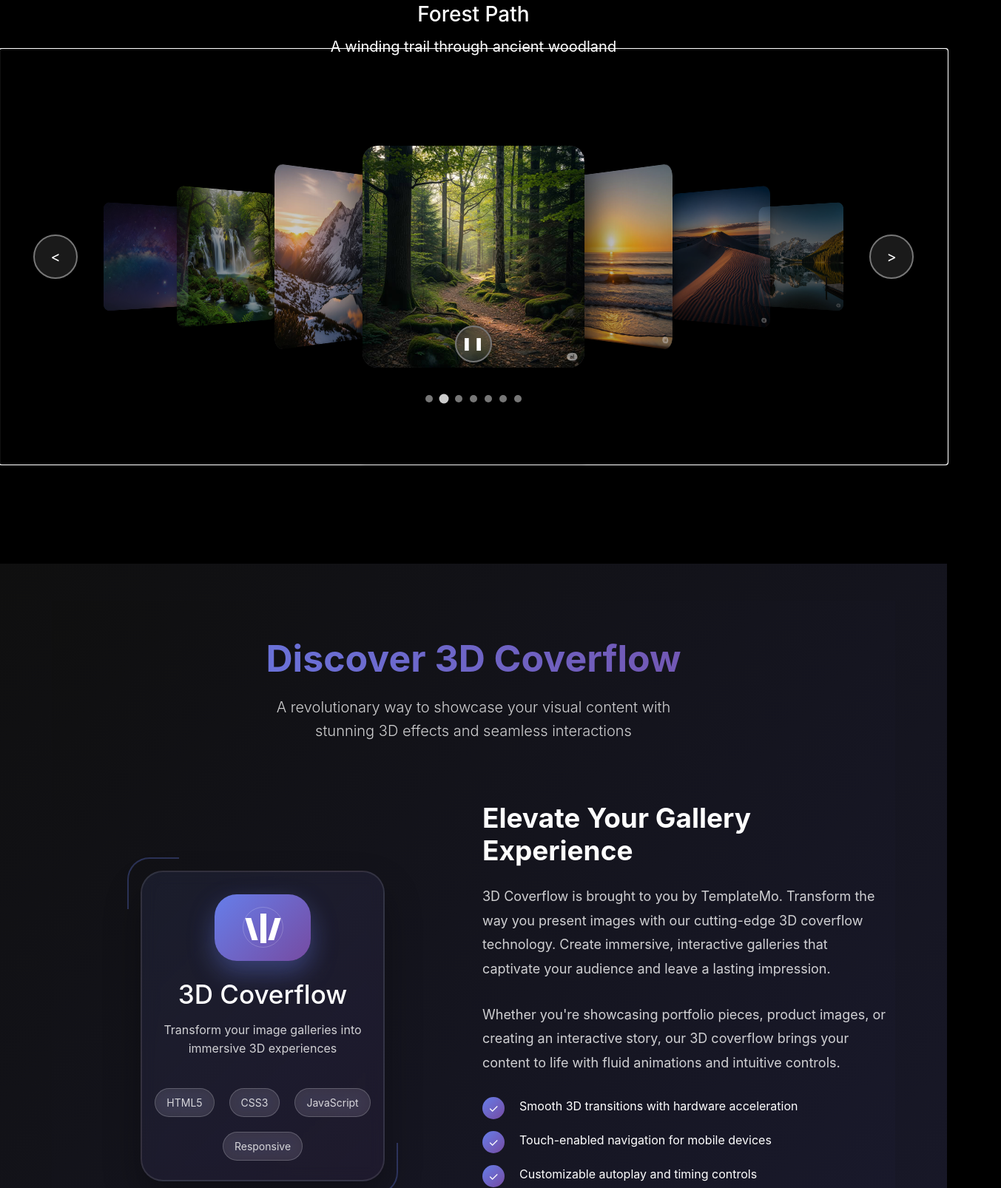
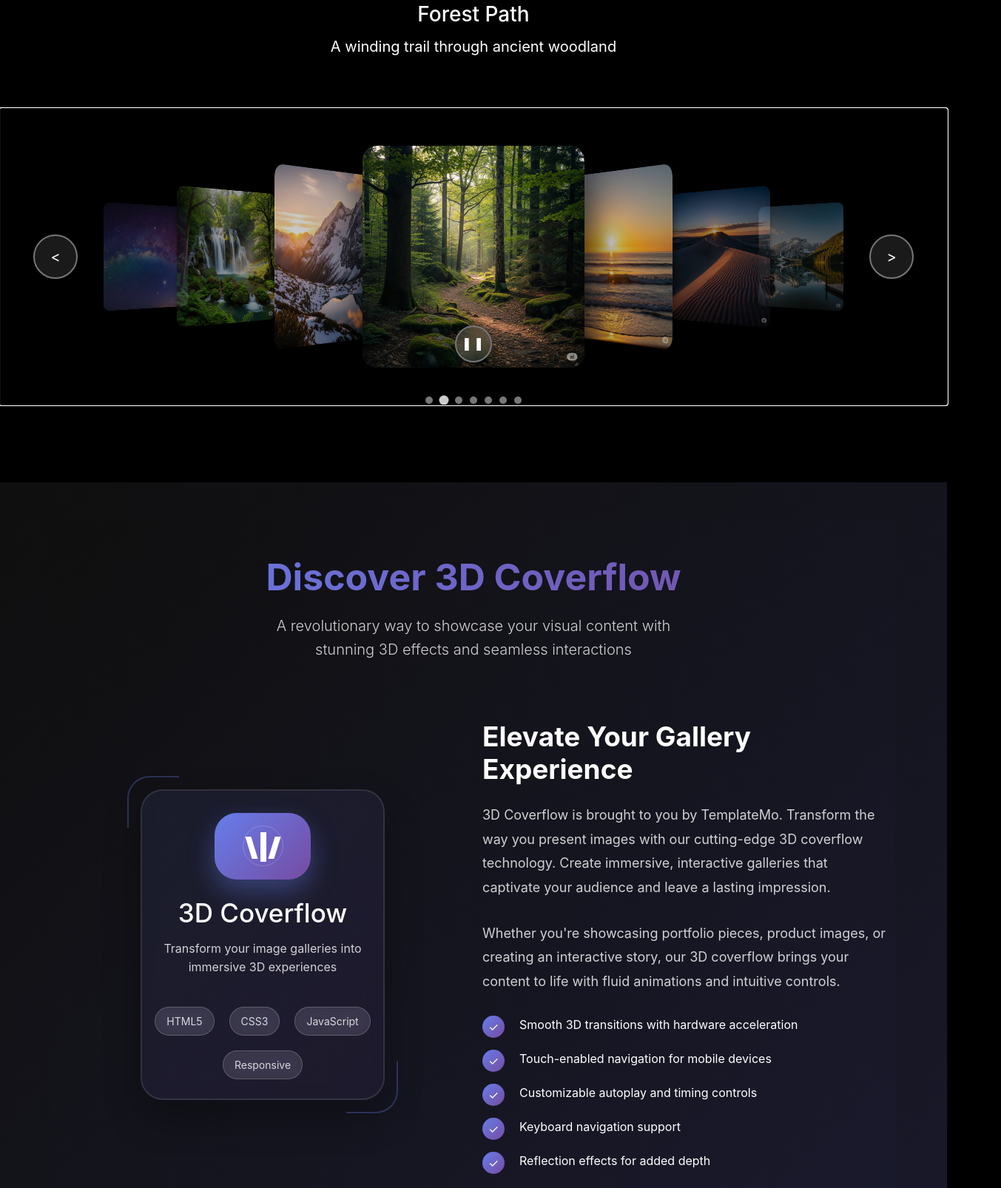
Before and after one commit to AyaAhmed484/3D-coverflow, a plain HTML site: page index.html in a window 1280 px wide. Shown: the part 87-1693 px from the top of the page at 74% size, 1353 px wide, since content can reach past the window. Drawn offline with nearby package versions, Linux system fonts and the light colour scheme.

Commit message:
solve scroll and add favicon

```diff
--- a/index.html
+++ b/index.html
@@ -4,6 +4,9 @@
     <meta charset="UTF-8">
     <meta name="viewport" content="width=device-width, initial-scale=1.0">
     <title>Template One 3D</title>
+    <!-- Add Favicon -->
+
+    <link rel="icon" type="image/png" href="images/logo.png">
     <!--FontAwesome Library-->
     <!-- استخدام FontAwesome من CDN -->
 <link rel="stylesheet" href="https://cdnjs.cloudflare.com/ajax/libs/font-awesome/6.4.0/css/all.min.css">
--- a/master.css
+++ b/master.css
@@ -120,15 +120,17 @@ header .logo {
     justify-content: center;
     align-items: center;
     margin-top: 10px;
+    overflow: hidden;
 }
 .coverflow {
     width: 100%;
-    height: 560px;
+    height: 450px;
     position: relative;
     display: flex;
     justify-content: center;
     align-items: center;
     transform-style: preserve-3d;
+    overflow: visible;
 }
 .coverflow .coverflow-item {
     position: absolute;
@@ -160,7 +162,7 @@ header .logo {
     top: 100%;
     left: 0;
     width: 100%;
-    height: 56%;
+    height: 65%;
     border-radius: 10px;
     transform: scaleY(-1);
     opacity: 0.2;
@@ -213,7 +215,7 @@ header .logo {
 /*  Dots  */
 .dots-container {
     position: absolute;
-    bottom: 3px;
+    bottom: 1px;
     left: 50%;
     transform: translateX(-50%);
     display: flex;
@@ -273,7 +275,7 @@ header .logo {
     color: white;
     width: 100%;
     z-index: 100;
-    margin-top: 120px;
+    margin-top: 10px;
 }
 .main-info h2 {
     font-size: 50px;
```
